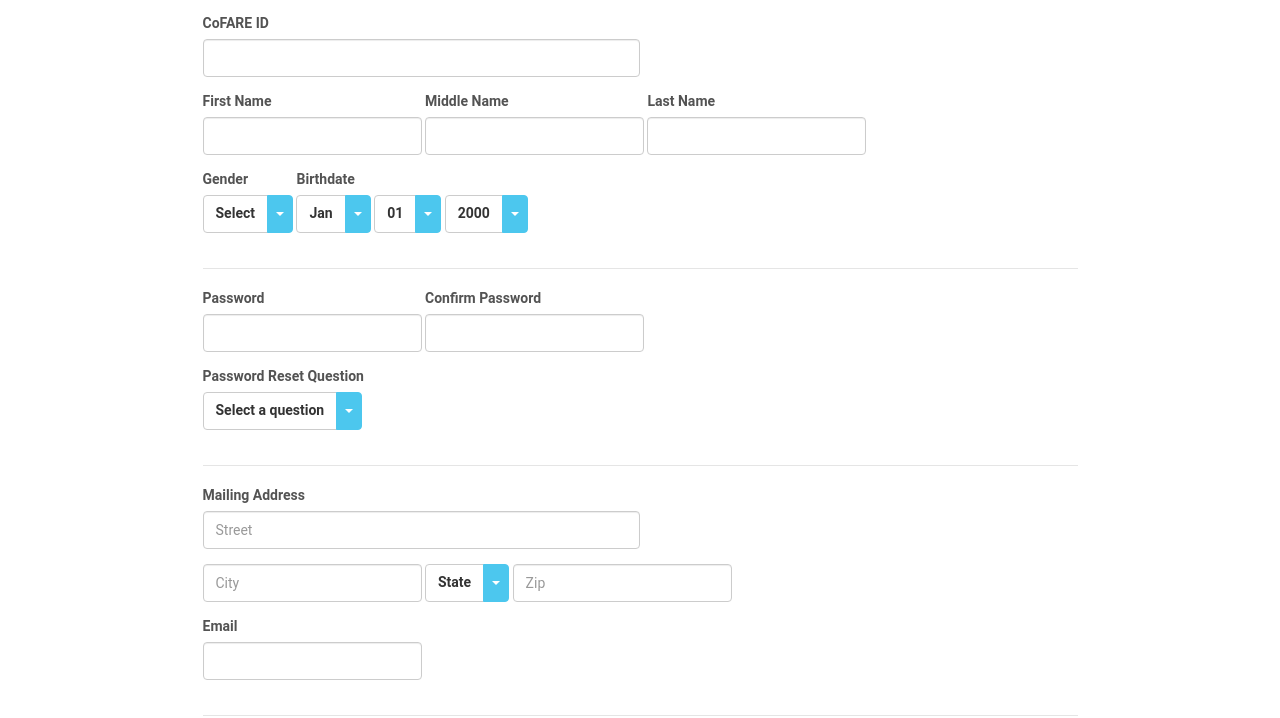
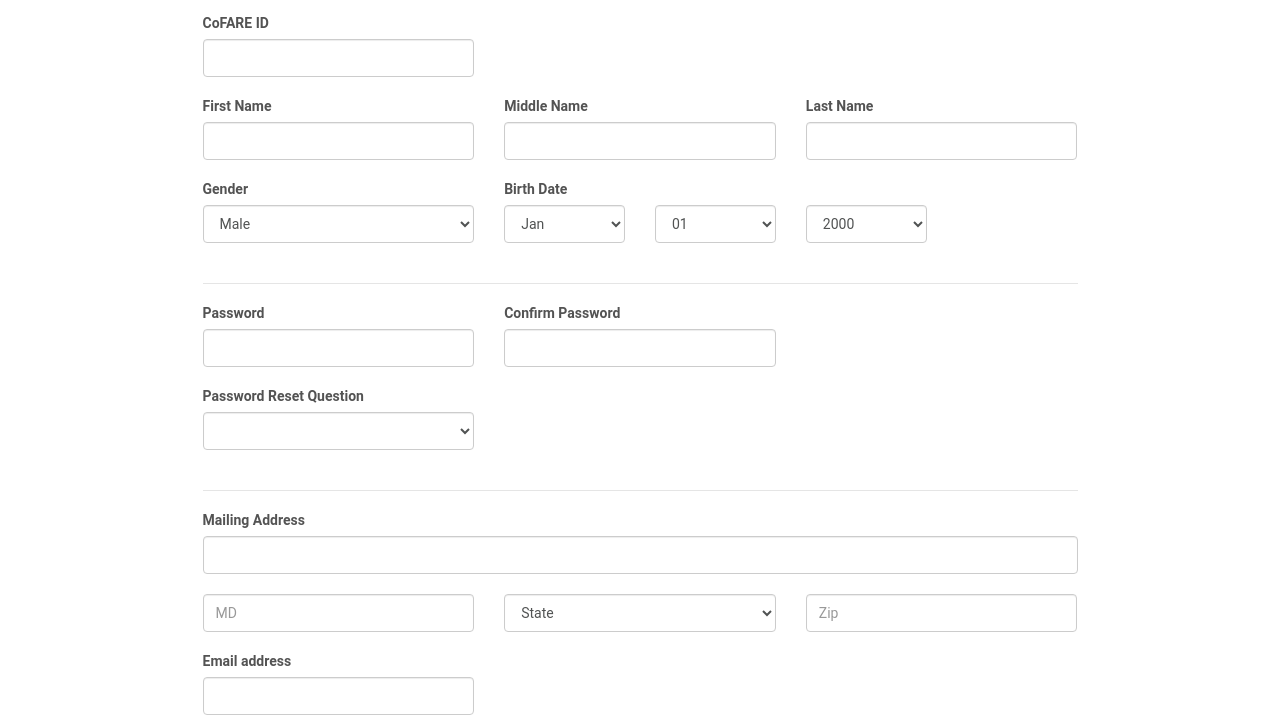
Before and after one commit to boney838/CoFare-Web, a plain HTML site: page register_cofare.html in a window 1280 px wide. Shown: the part 259-977 px from the top of the page. Drawn offline with nearby package versions, Linux system fonts and the light colour scheme.

Commit message:
register_cofare
single form per page,
new button element

```diff
--- a/register_cofare.html
+++ b/register_cofare.html
@@ -81,176 +81,144 @@
     </div>
     <div class="center-wrapper">
       <div class="reg">
-        <form>
-          <div class="form-group">
-            <label for="  ">CoFARE ID</label>
-            <input type="text" class="form-control" id="  ">
-          </div>
-        </form>
-        <form class="form-inline">
-          <div class="form-group">
-            <label for="  ">First Name</label>
-            <input type="text" class="form-control" id="  ">
-          </div>
-          <div class="form-group">
-            <label for="  ">Middle Name</label>
-            <input type="text" class="form-control" id="  ">
-          </div>
-          <div class="form-group">
-            <label for="  ">Last Name</label>
-            <input type="text" class="form-control" id="  ">
-          </div>
-        </form>
-        <form class="form-inline">
-          <div class="form-group">
-            <!-- Split button -->
-            <label for="  ">Gender</label>
-            <div class="btn-group">
-              <button type="button" class="btn btn-default">Select</button>
-              <button type="button" class="btn btn-blue dropdown-toggle" data-toggle="dropdown" aria-haspopup="true" aria-expanded="false">
-                <span class="caret"></span>
-                <span class="sr-only">Toggle Dropdown</span>
-              </button>
-              <ul class="dropdown-menu">
-                <li><a href="#">Man</a></li>
-                <li><a href="#">1</a></li>
-                <li><a href="#">2</a></li>
-                <li><a href="#">3</a></li>
-              </ul>
+        <form class = "form">
+
+            <div class="row">
+                <div class="col-md-4">
+                    <label for="">CoFARE ID</label>
+                    <input class="form-control" type="text" id="" >
+                    <br>
                 </div>
             </div>
-          <div class="form-group">
-            <!-- Split button -->
-            <label for="  ">Birthdate</label>
-            <div class="btn-group">
-              <button type="button" class="btn btn-default">Jan</button>
-              <button type="button" class="btn btn-blue dropdown-toggle" data-toggle="dropdown" aria-haspopup="true" aria-expanded="false">
-                <span class="caret"></span>
-                <span class="sr-only">Toggle Dropdown</span>
-              </button>
-              <ul class="dropdown-menu">
-                <li><a href="#">Jan</a></li>
-                <li><a href="#">1</a></li>
-                <li><a href="#">2</a></li>
-                <li><a href="#">3</a></li>
-              </ul>
+            <div class=" row">
+                <div class="col-md-4">
+                    <label for="">First Name</label>
+                    <input class="form-control" type="text"  id="">
+                    <br>
+                </div>
+                <div class="col-md-4">
+                    <label for="">Middle Name</label>
+                    <input class="form-control" type="text"  id="">
+                    <br>
+                </div>
+                <div class="col-md-4">
+                    <label for="">Last Name</label>
+                    <input class="form-control" type="text" id="">
+                    <br>
                 </div>
             </div>
-          <div class="form-group">
-            <!-- Split button -->
-            <label for="    "><span class= "invisible">Date</span></label>
-            <div class="btn-group">
-              <button type="button" class="btn btn-default">01</button>
-              <button type="button" class="btn btn-blue dropdown-toggle" data-toggle="dropdown" aria-haspopup="true" aria-expanded="false">
-                <span class="caret"></span>
-                <span class="sr-only">Toggle Dropdown</span>
-              </button>
-              <ul class="dropdown-menu">
-                <li><a href="#">01</a></li>
-                <li><a href="#">1</a></li>
-                <li><a href="#">2</a></li>
-                <li><a href="#">3</a></li>
-              </ul>
+
+            <div class="row">
+                <div class="col-md-4">
+                    <label for="">Gender</label>
+                    <select class="form-control"  id="">
+                        <option value="">Male</option>
+                        <option value="">Female</option>
+                        <option value="">Other</option>
+                    </select>
+                    <br>
+                </div>
+                <div class="col-md-2">
+                    <label for="">Birth Date</label>
+                    <select class="form-control"  id="">
+                        <option value="">Jan</option>
+                        <option value="">01</option>
+                        <option value="">02</option>
+                    </select>
+                </div>
+                <div class="col-md-2">
+                    <label for="" ><span class= "invisible">Year</span></label>
+                    <select class="form-control"  id="">
+                        <option value="">01</option>
+                        <option value="">02</option>
+                        <option value="">2000</option>
+                    </select>
+                </div>
+                <div class="col-md-2">
+                    <label for="" ><span class= "invisible">Year</span></label>
+                    <select class="form-control"  id="">
+                        <option value="">2000</option>
+                        <option value="">01</option>
+                        <option value="">02</option>
+                    </select>
                 </div>
             </div>
-          <div class="form-group">
-            <!-- Split button -->
-            <label for="    "><span class= "invisible">Date</span></label>
-            <div class="btn-group">
-              <button type="button" class="btn btn-default">2000</button>
-              <button type="button" class="btn btn-blue dropdown-toggle" data-toggle="dropdown" aria-haspopup="true" aria-expanded="false">
-                <span class="caret"></span>
-                <span class="sr-only">Toggle Dropdown</span>
-              </button>
-              <ul class="dropdown-menu">
-                <li><a href="#">2000</a></li>
-                <li><a href="#">1</a></li>
-                <li><a href="#">2</a></li>
-                <li><a href="#">3</a></li>
-              </ul>
+            <hr>
+            <div class="row">
+                <div class="col-md-4">
+                    <label for="">Password</label>
+                    <input class="form-control" type="text"  id="">
+                    <br>
+                </div>
+                <div class="col-md-4">
+                    <label for="">Confirm Password</label>
+                    <input class="form-control" type="password" id="">
+                    <br>
+                </div>
+
+            </div>
+            <div class="row">
+                <div class="col-md-4">
+                    <label for="Password Reset Question">Password Reset Question</label>
+                    <select class="form-control"  id="">
+                        <option value=""></option>
+                        <option value="">02</option>
+                        <option value="">2000</option>
+                    </select>
+                    <br>
+                </div>
+            </div>
+            <hr>
+            <div class="row">
+                <div class="col-md-12">
+                    <label for="">Mailing Address</label>
+                    <input class="form-control" type="text" id="">
+                    <br>
+                </div>
+                <div class="col-md-4">
+                    <input class="form-control" type="text"  id="s" name="" placeholder="MD">
+                    <br>
+                </div>
+                <div class="col-md-4">
+                    <select class="form-control" id="signup_user_state" name="state">
+                        <option value="">State</option>
+                        <option value="">State2</option>
+                        <option value="">State3</option>
+                    </select>
+                    <br>
+                </div>
+                <div class="col-md-4">
+                    <input class="form-control" type="number" placeholder="Zip" id="" name="">
+                    <br>
+                </div>
+            </div>
+            <div class="row">
+                <div class="col-md-4">
+                    <label for="">Email address</label>
+                    <input class="form-control" type="email" name="" value="" id="">
+                    <br>
+                </div>
+            </div>
+            <hr>
+            <div class="row">
+                <div class="col-md-4">
+                    <label for=""><img src="assets/images/fb.png" class="img-responsive" width = "10px";></label>
+                    <input type="text" id="" placeholder ="facebook ID" class="form-control">
+                    <br>
+                </div>
+                <div class="col-md-4">
+                    <label for=""><img src="assets/images/twitter.png" class="img-responsive" width = "25px";></label>
+                    <input type="text" id="" placeholder ="twitter ID"class="form-control">
+                    <br>
+                </div>
+            </div>
+            <br>
+            <div class="row">
+                <div class="col-md-6 col-xs-12">
+                    <button class="btn btn-primary btn-blue btn-cofare" href="cofarer-reg.html">CoFarer Registration</button>
                 </div>
             </div>
         </form>
-        <hr>
-        <form class="form-inline">
-          <div class="form-group">
-            <label for="  ">Password</label>
-            <input type="password" class="form-control" id="  ">
-          </div>
-          <div class="form-group">
-            <label for="  ">Confirm Password</label>
-            <input type="password" class="form-control" id="  ">
-          </div>
-        </form>
-        <form class="form-inline">
-          <div class="form-group">
-            <!-- Split button -->
-            <label for="  ">Password Reset Question</label>
-            <div class="btn-group">
-              <button type="button" class="btn btn-default">Select a question</button>
-              <button type="button" class="btn btn-blue dropdown-toggle" data-toggle="dropdown" aria-haspopup="true" aria-expanded="false">
-                <span class="caret"></span>
-                <span class="sr-only">Toggle Dropdown</span>
-              </button>
-              <ul class="dropdown-menu">
-                <li><a href="#">Jan</a></li>
-                <li><a href="#">1</a></li>
-                <li><a href="#">2</a></li>
-                <li><a href="#">3</a></li>
-              </ul>
-            </div>
-          </div>
-        </form>
-        <hr>
-        <form>
-          <div class="form-group">
-            <label for="  ">Mailing Address</label>
-            <input type="text" class="form-control" id="  " placeholder="Street">
-          </div>
-        </form>
-        <form class="form-inline">
-          <div class="form-group">
-            <input type="text" class="form-control" id="  " placeholder="City">
-          </div>
-          <div class="form-group">
-            <!-- Split button -->
-            <div class="btn-group">
-              <button type="button" class="btn btn-default">State</button>
-              <button type="button" class="btn btn-blue dropdown-toggle" data-toggle="dropdown" aria-haspopup="true" aria-expanded="false">
-                <span class="caret"></span>
-                <span class="sr-only">Toggle Dropdown</span>
-              </button>
-              <ul class="dropdown-menu">
-                <li><a href="#">Man</a></li>
-                <li><a href="#">1</a></li>
-                <li><a href="#">2</a></li>
-                <li><a href="#">3</a></li>
-              </ul>
-            </div>
-          </div>
-          <div class="form-group">
-            <input type="number" class="form-control" id="  " placeholder="Zip">
-          </div>
-        </form>
-
-        <form class="form-inline">
-          <div class="form-group">
-            <label for="  ">Email</label>
-            <input type="email" class="form-control" id="  ">
-          </div>
-        </form>
-        <hr>
-        <form class="form-inline">
-          <div class="form-group">
-            <label for="  "><img src="assets/images/fb.png" class="img-responsive" width = "10px";></label>
-            <input type="text" class="form-control" id="  ">
-          </div>
-          <div class="form-group">
-            <label for="  "><img src="assets/images/twitter.png" class="img-responsive" width = "25px";></label>
-            <input type="text" class="form-control" id="  ">
-          </div>
-        </form>
-        <a class="btn btn-primary btn-blue btn-cofare" href="cofarer-reg.html">CoFarer Registration</a>
       </div>
     </div>
   </div>
```
Also changed, not shown: index.html (+1 -1 lines), 1 other file. Lines whose indentation alone changed are shown as unchanged.
